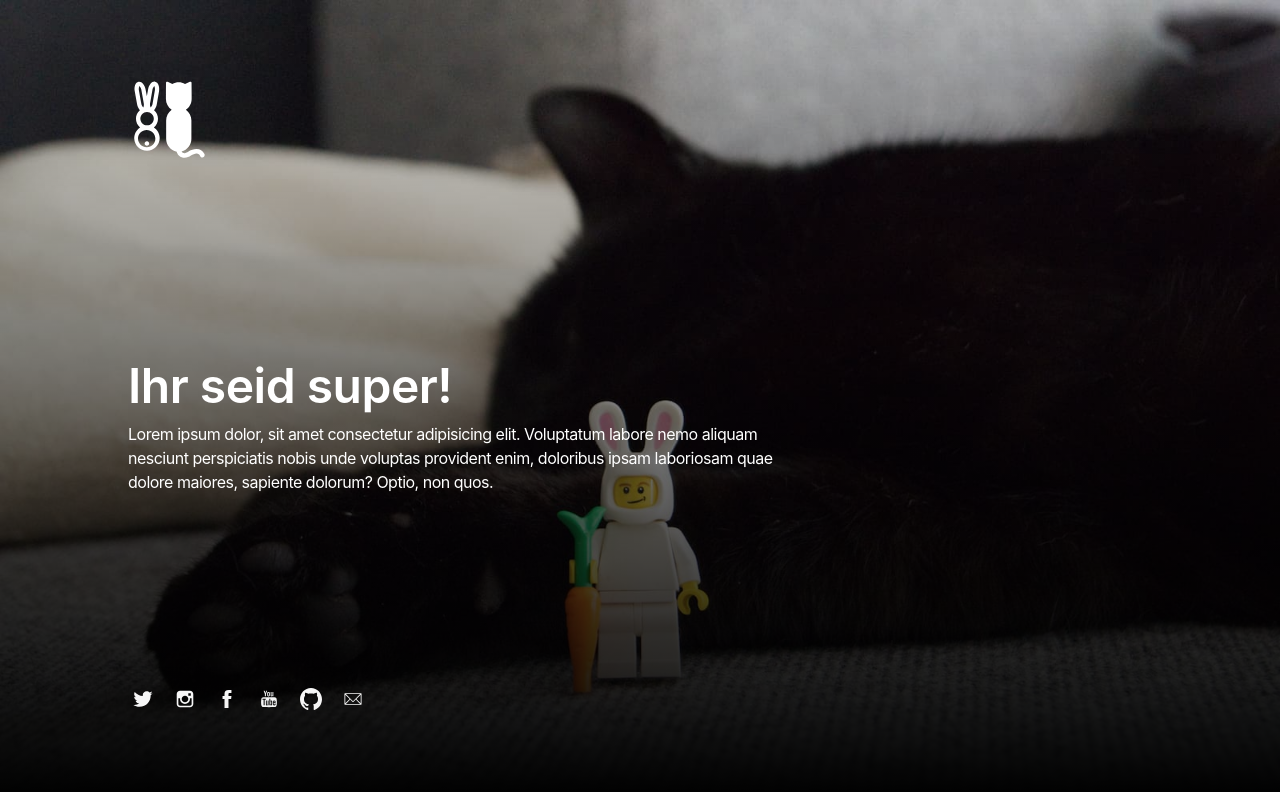
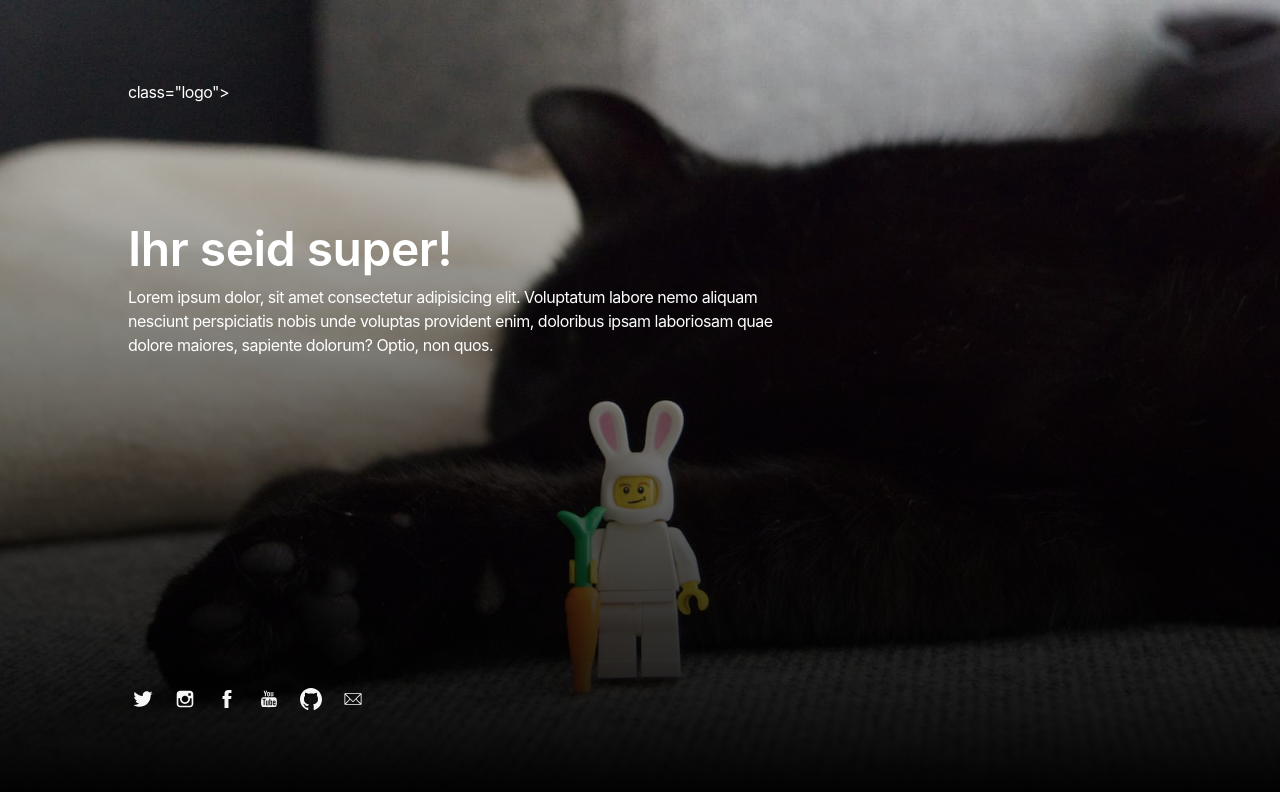
Before and after one commit to BeaMo92/BeaMo92.github.io, a plain HTML site: page index.html in a window 1280 px wide. Drawn offline with Linux system fonts and the light colour scheme.

Commit message:
version3

```diff
--- a/index.html
+++ b/index.html
@@ -41,13 +41,13 @@
     <div class="fs-me">
       <!-- Content Container -->
       <div class="me-content">
-        <div class="logo">
-          <img
+        <div  </div>class="logo">
+          <!-- <img
             src="images/hur_logo_white.svg"
             alt="Logo"
             width="80"
             height="80"
-          />
+          /> -->
         </div>
 
         <!-- Sag was über Dich -->
```
